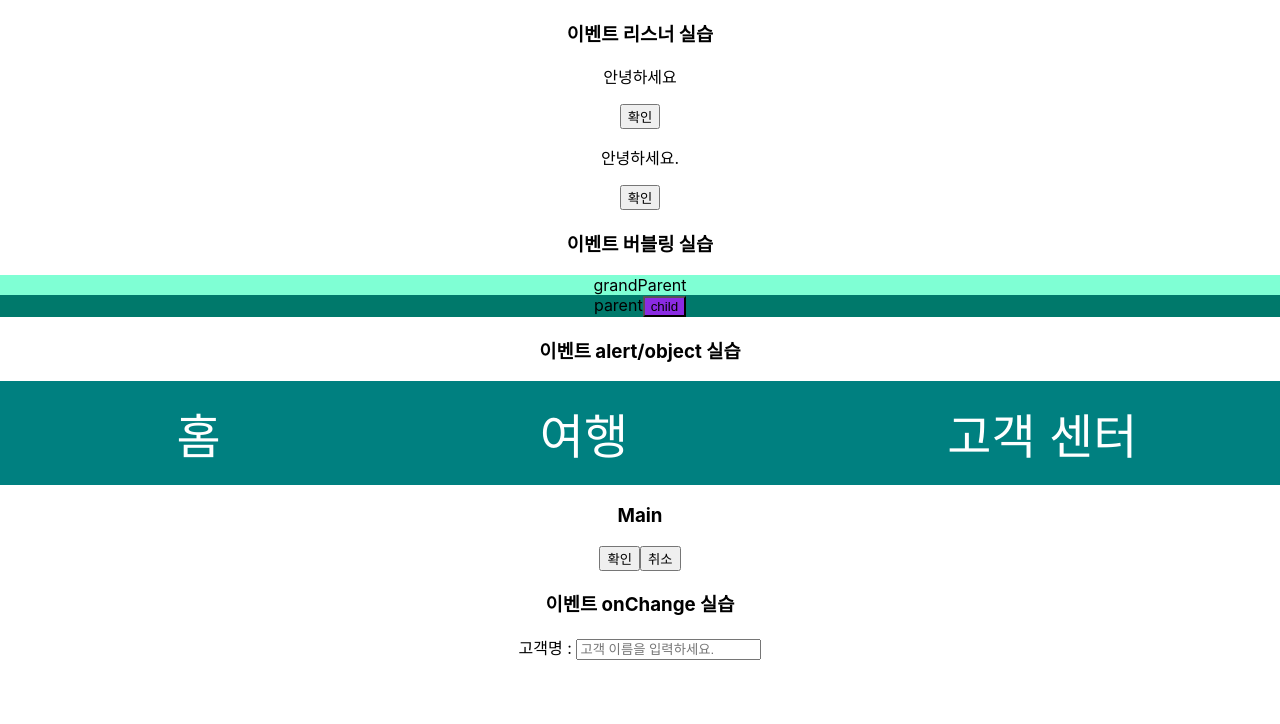
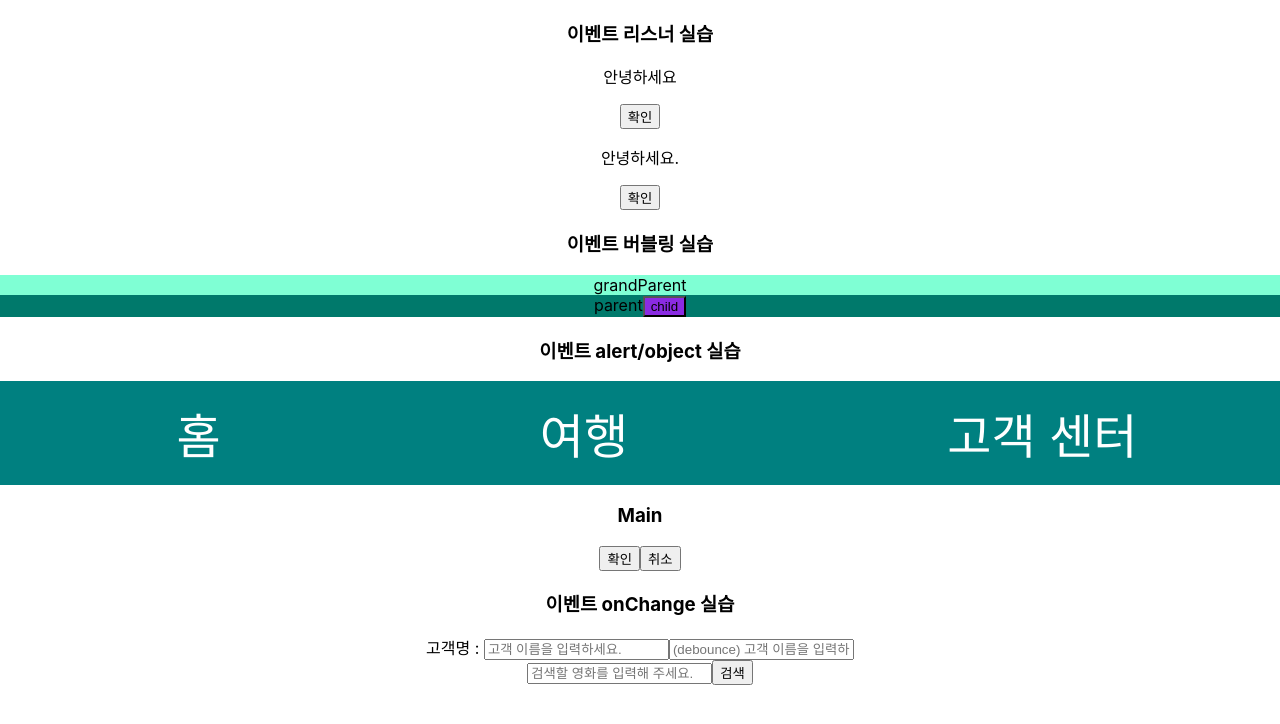
Before and after one commit to blcklamb/cloud-web-practice, a React (Create React App) app in the folder 0919/: page / in a window 1280 px wide. Shown: the top 724 px of the page. Built offline with nearby package versions, Linux system fonts and the light colour scheme.

Commit message:
add: <Throttle Debounce> practice - lib: debounce & throttle-debounce

```diff
--- a/0919/package.json
+++ b/0919/package.json
@@ -6,9 +6,11 @@
     "@testing-library/jest-dom": "^5.17.0",
     "@testing-library/react": "^13.4.0",
     "@testing-library/user-event": "^13.5.0",
+    "debounce": "^1.2.1",
     "react": "^18.2.0",
     "react-dom": "^18.2.0",
     "react-scripts": "5.0.1",
+    "throttle-debounce": "^5.0.0",
     "web-vitals": "^2.1.4"
   },
   "scripts": {
--- a/0919/src/component/event/Event.jsx
+++ b/0919/src/component/event/Event.jsx
@@ -2,6 +2,7 @@ import React from "react";
 import Header from "../../layout/Header";
 import ButtonList from "./ButtonList";
 import InputComp from "./InputComp";
+import ThrottleComp from "./ThrottleComp";
 
 const Event = () => {
   // Event Listener
@@ -54,11 +55,11 @@ const Event = () => {
         <input id="message" type="button" value="확인" />
       </div>
       <h3>이벤트 버블링 실습</h3>
-      <div id="grand" onClick={(e) => handleEvent(e)}>
+      <div id="grand" onClick={handleEvent}>
         grandParent
-        <div id="parent" onClick={(e) => handleEvent(e)}>
+        <div id="parent" onClick={handleEvent}>
           parent
-          <button id="child" onClick={(e) => handleEvent(e)}>
+          <button id="child" onClick={handleEvent}>
             child
           </button>
         </div>
@@ -69,7 +70,10 @@ const Event = () => {
         <ButtonList handleClick={handleEventObjectClick} />
       </div>
       <h3>이벤트 onChange 실습</h3>
-      <InputComp />
+      <div>
+        <InputComp />
+        <ThrottleComp />
+      </div>
     </>
   );
 };
--- a/0919/src/component/event/InputComp.jsx
+++ b/0919/src/component/event/InputComp.jsx
@@ -1,14 +1,20 @@
-import React from "react";
+import _debounce from "debounce";
 
 const InputComp = () => {
   return (
     <div>
-      <label>고객명 : </label>
+      <label htmlFor="clientName">고객명 : </label>
       <input
         type="text"
-        name="clientName"
+        id="clientName"
         placeholder="고객 이름을 입력하세요."
         onChange={(e) => console.log(e)}
+      />
+      <input
+        type="text"
+        id="clientName"
+        placeholder="(debounce) 고객 이름을 입력하세요."
+        onChange={_debounce((e) => console.log(e), 2000)}
       />
     </div>
   );
--- /dev/null
+++ b/0919/src/component/event/ThrottleComp.jsx
@@ -0,0 +1,20 @@
+import React from "react";
+import { debounce, throttle } from "throttle-debounce";
+
+const ThrottleComp = () => {
+  return (
+    <div>
+      <input
+        type="text"
+        id="movieName"
+        placeholder="검색할 영화를 입력해 주세요."
+        onChange={debounce(2000, (e) => console.log(e.target.value))}
+      ></input>
+      <button onClick={throttle(2000, () => console.log("검색 요청"))}>
+        검색
+      </button>
+    </div>
+  );
+};
+
+export default ThrottleComp;
```
Also changed, not shown: 1 other file (tests, documents, lock files or other folders).
